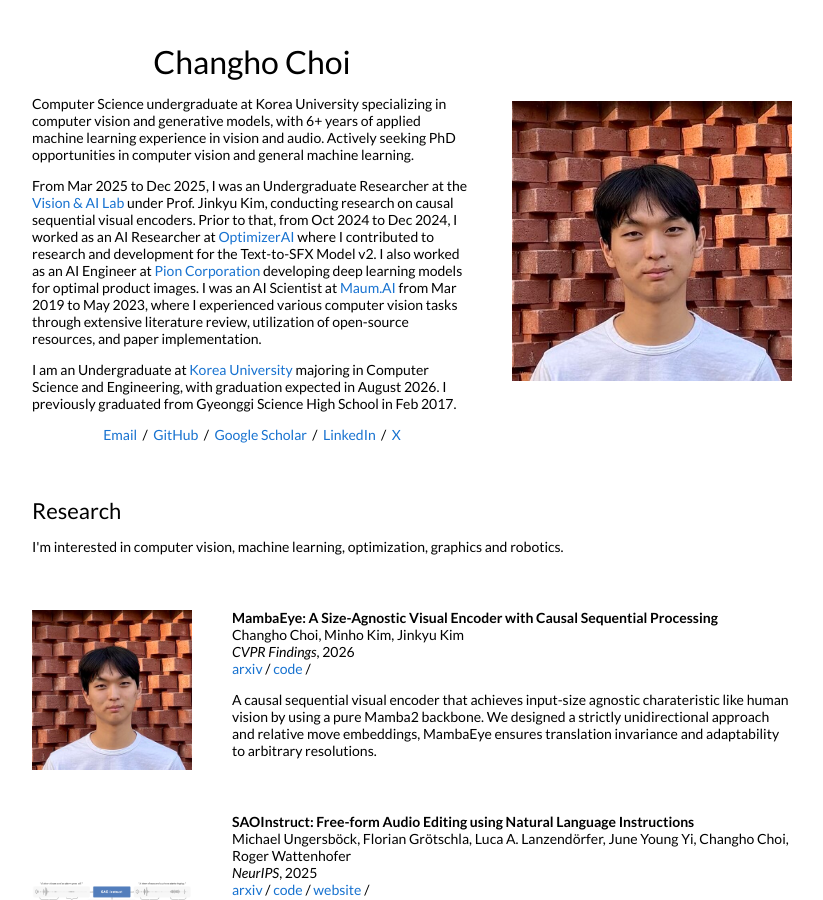
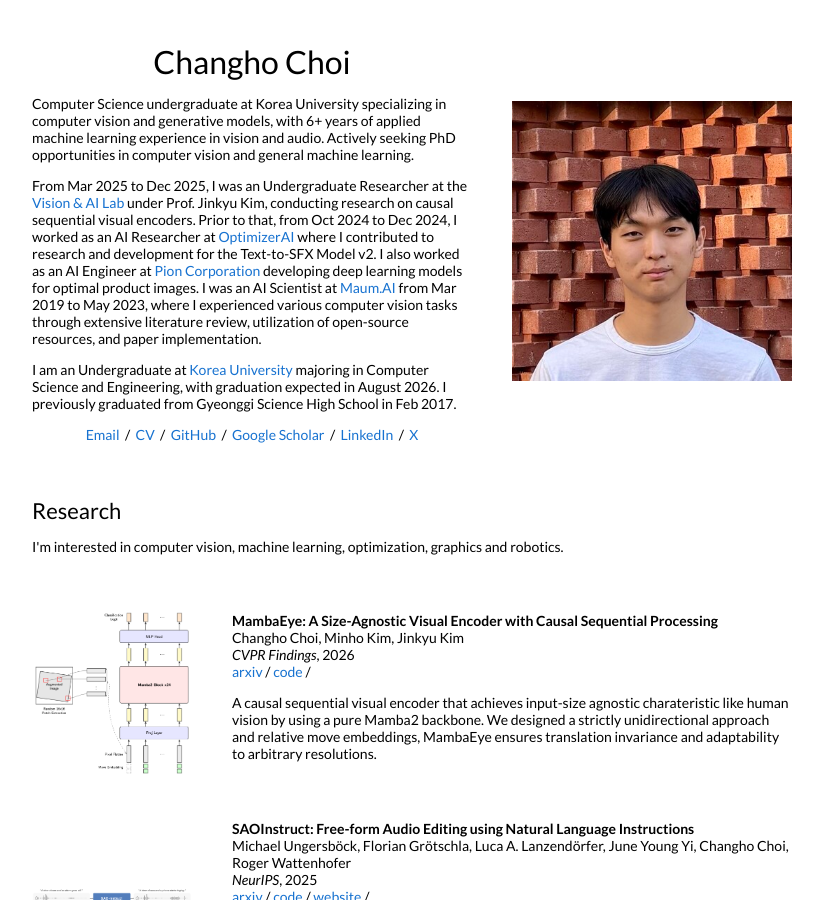
Before and after one commit to usingcolor/usingcolor.github.io, a Jekyll site: the page built from _posts/2026-01-01-mambaeye.md, in a window 1280 px wide and 900 px high. Shown: the whole window, without its empty margins (228-1051 px from the left). Built offline with Jekyll 4.4.1, drawn with Linux system fonts in a browser that asks for light colours.

Commit message:
feat: Add CV and update MambaEye post thumbnail.

```diff
--- a/_layouts/default.html
+++ b/_layouts/default.html
@@ -60,6 +60,7 @@
               </p>
               <p style="text-align:center">
                 <a target="_blank" href="mailto:changho9808@gmail.com">Email</a> &nbsp;/&nbsp;
+                <a href="CV_Changho_Choi_2603.pdf" target="_blank">CV</a> &nbsp;/&nbsp;
                 <a href="https://github.com/usingcolor">GitHub</a> &nbsp;/&nbsp;
                 <a href="https://scholar.google.com/citations?user=27h_I4EAAAAJ">Google Scholar</a> &nbsp;/&nbsp;
                 <a href="https://www.linkedin.com/in/changho-387a721a5">LinkedIn</a> &nbsp;/&nbsp;
--- a/_posts/2026-01-01-mambaeye.md
+++ b/_posts/2026-01-01-mambaeye.md
@@ -2,7 +2,7 @@
 layout: post
 title: "MambaEye: A Size-Agnostic Visual Encoder with Causal Sequential Processing"
 categories: ['research']
-image: /placeholder.jpeg
+image: /mambaeye.png
 authors: "Changho Choi, Minho Kim, Jinkyu Kim"
 venue: "CVPR Findings"
 arxiv: "https://arxiv.org/abs/2511.19963"
```
Also changed, not shown: tn/mambaeye.png (added), 1 other file.
